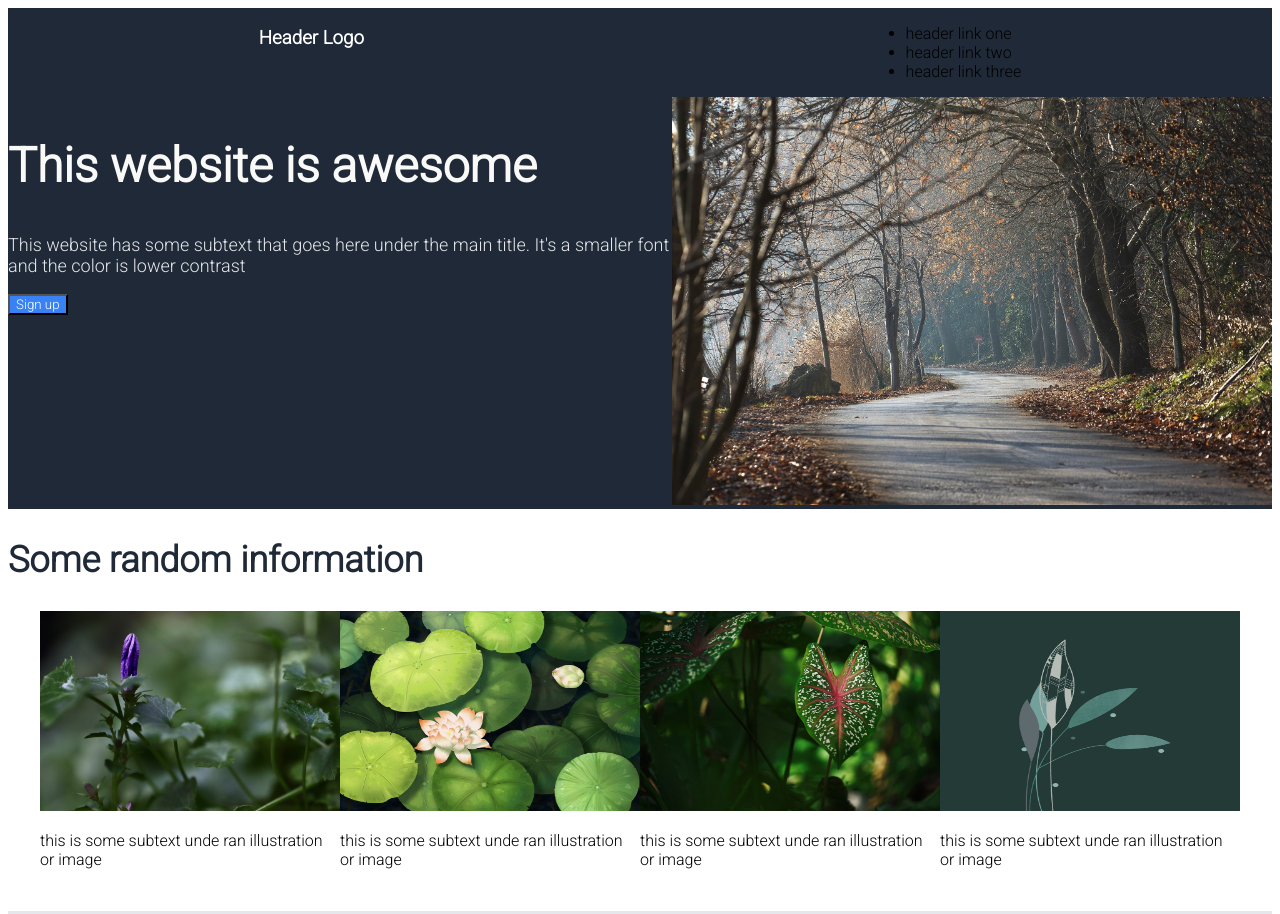
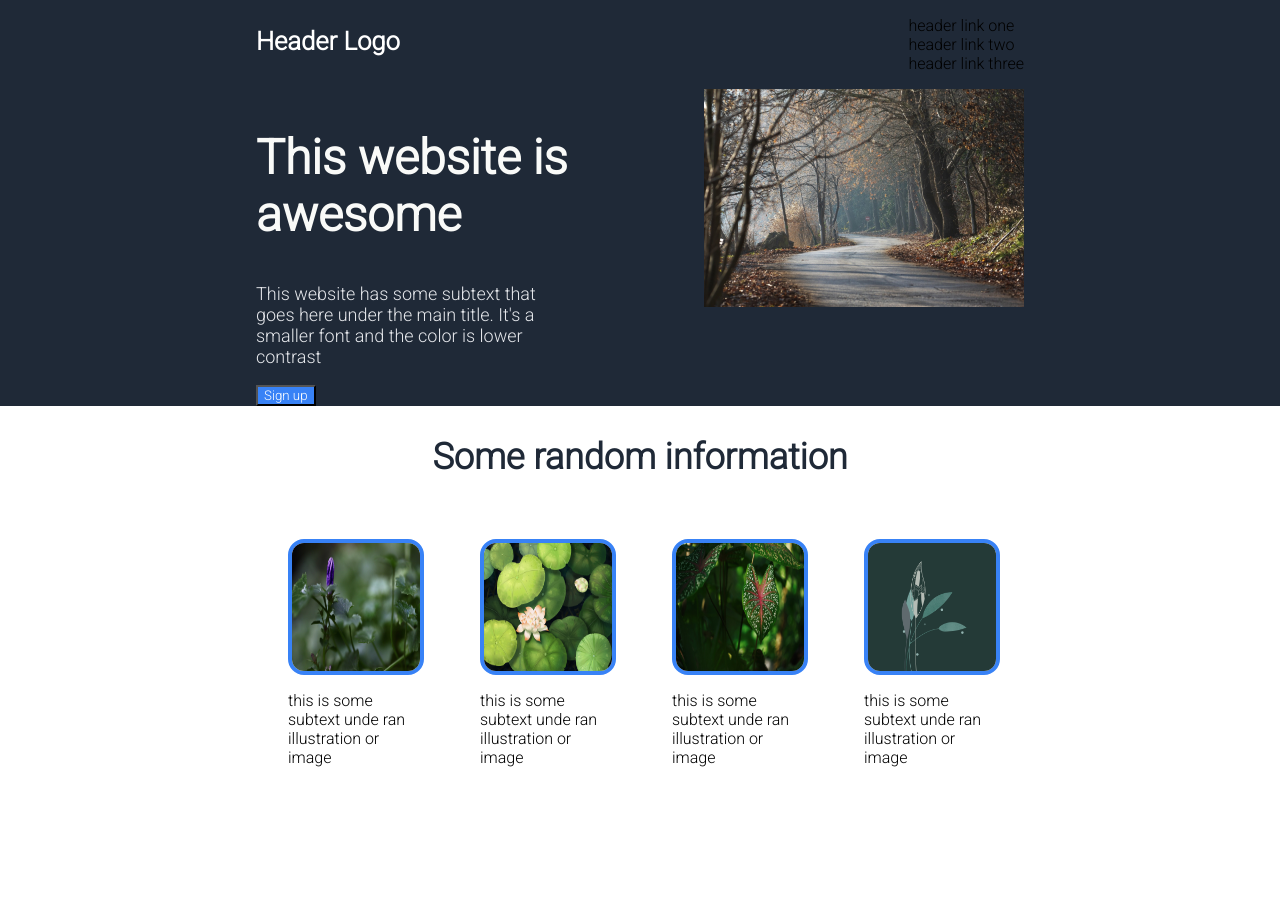
Before and after one commit to FlorinMazareanu/landing-page, a plain HTML site: page index.html in a window 1280 px wide. Shown: the top 914 px of the page. Drawn offline with Linux system fonts and the light colour scheme; a script that the page names is missing.

Commit message:
facut layout general

```diff
--- a/index.html
+++ b/index.html
@@ -39,7 +39,6 @@
         </div>
     </section>
     <section id="information">
-        <div>
             <h2 class="information-header-text">Some random information</h2>
             <div class="container-poze">
                 <div class="container-poza">
@@ -59,7 +58,6 @@
                     <p>this is some subtext unde ran illustration or image</p>
                 </div>
             </div>
-        </div>
     </section>
     <section id="quote">
         <p class="quote-text">This is an inspiring quote, or a testimonial from a customer. Maybe it's just filling up space, or maybe people will actually read it. Who knows? All I know is tat it looks nice</p>
--- a/style.css
+++ b/style.css
@@ -8,6 +8,12 @@ body {
     display: flex;
     flex-direction: column;
     justify-content: center;
+    width: 100%;
+    margin: 0px;
+}
+body section {
+    padding-left: 20%;
+    padding-right: 20%;
 }
 #header {
     background-color: #1F2937;
@@ -17,21 +23,29 @@ body {
 #header .header-sus {
     display: flex;
     flex-direction: row;
-    justify-content: space-around;
+    justify-content: space-between;
 }
 .header-sus h3 {
     color: white;
+    font-size: 1.6em;
+    font-weight: bolder;
+}
+.header-sus ul {
+    list-style-type: none;
 }
 #header .header-jos {
     display: flex;
     flex-direction: row;
-    justify-content: space-around;
+    justify-content: space-between;
 }
 .header-jos .header-jos-stanga {
-
+    width: 20em;
+}
+.header-jos .header-jos-dreapta {
+    width: 20em;
 }
 .header-jos-dreapta img{
-    width: 600px;
+    width: 100%;
     height: auto;
 }
 #header .hero-main-text {
@@ -54,19 +68,25 @@ body {
     font-size: 36px;
     font-weight: bold;
     color:#1F2937;
+    text-align: center;
 }
 #information .container-poze {
     display: flex;
     flex-direction: row;
     justify-content: center;
+    padding-bottom: 10em;
 }
 .container-poze .container-poza {
-    width: 300px;
-    height: 300px;
+    display: flex;
+    flex-direction: column;
+    justify-content: center;
+    padding: 2em;
 }
 .container-poza img{
-    width: 300px;
-    height: 200px;
+    width: 100%;
+    height: 100%;
+    border: 4px solid #3882f6;
+    border-radius: 1em;
 }
 #quote {
     background-color: #E5E7EB;
```
